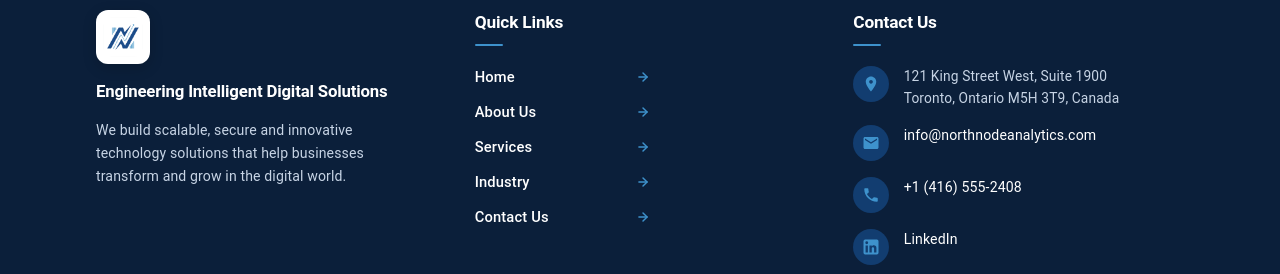
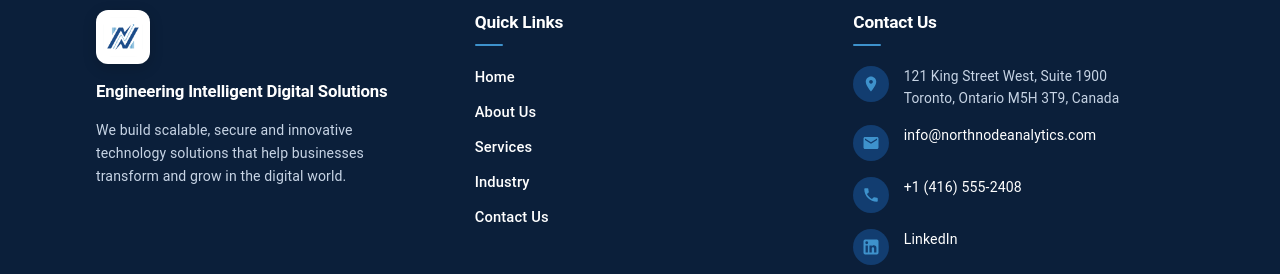
Before and after one commit to marm-rikhav/northnode-analytics, a React (Vite) app in the folder client/: page / in a window 1280 px wide. Shown: the part 4048-4322 px from the top of the page. Built offline with nearby package versions, Linux system fonts and the light colour scheme.

Commit message:
refactor: remove unused SVG arrow from footer links

```diff
--- a/client/src/components/footer/FooterComponent.jsx
+++ b/client/src/components/footer/FooterComponent.jsx
@@ -162,22 +162,7 @@ const FooterComponent = ({ onNavigate }) => {
                   }}
                 >
                   <span>{link.label}</span>
-                  <Box
-                    component="svg"
-                    className="footer-link-arrow"
-                    width="14"
-                    height="14"
-                    viewBox="0 0 24 24"
-                    fill="none"
-                    stroke="#3E92CC"
-                    strokeWidth="2.5"
-                    strokeLinecap="round"
-                    strokeLinejoin="round"
-                    sx={{ transition: 'all 0.2s ease', flexShrink: 0 }}
-                  >
-                    <line x1="5" y1="12" x2="19" y2="12" />
-                    <polyline points="12 5 19 12 12 19" />
-                  </Box>
+
                 </Box>
               ))}
             </Stack>
```
